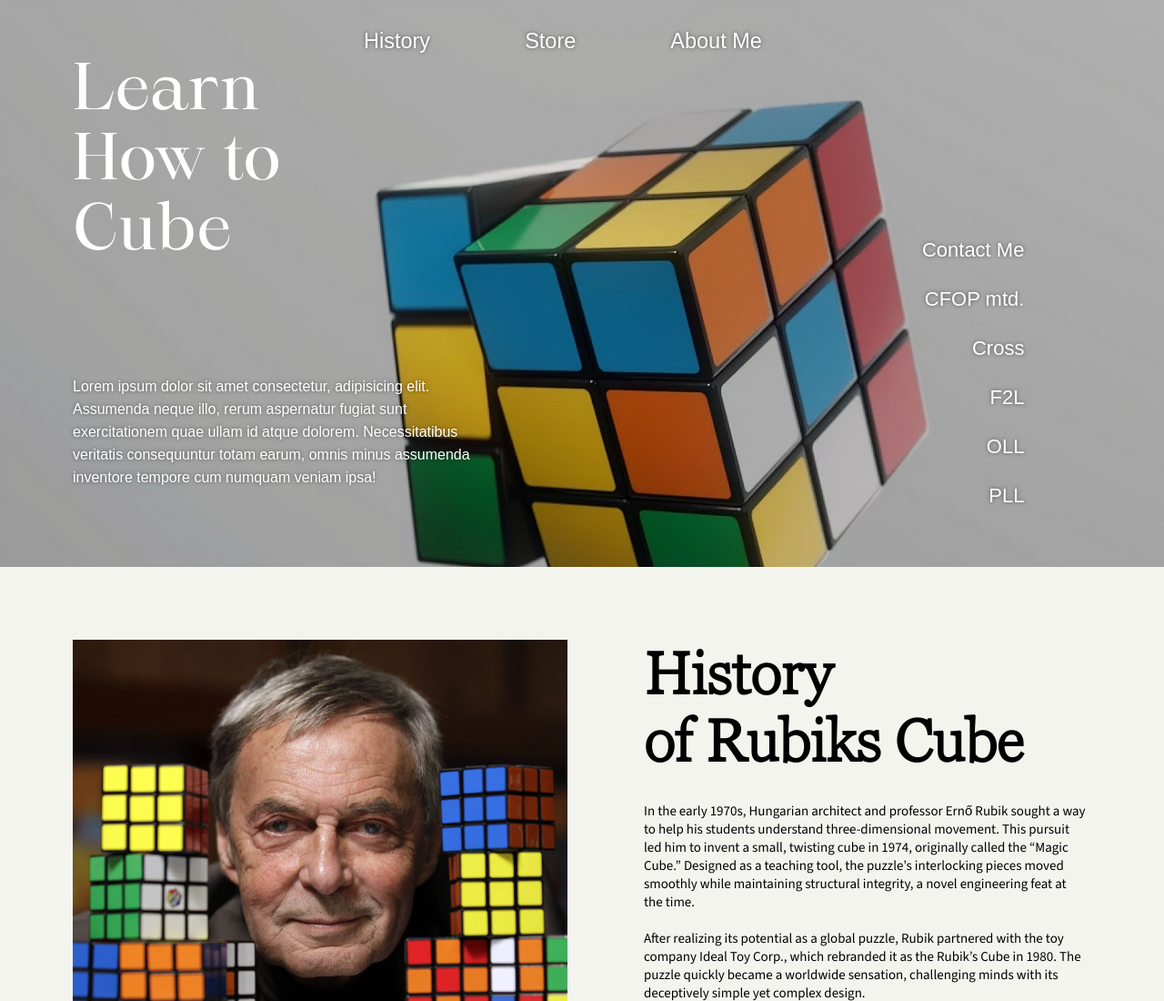
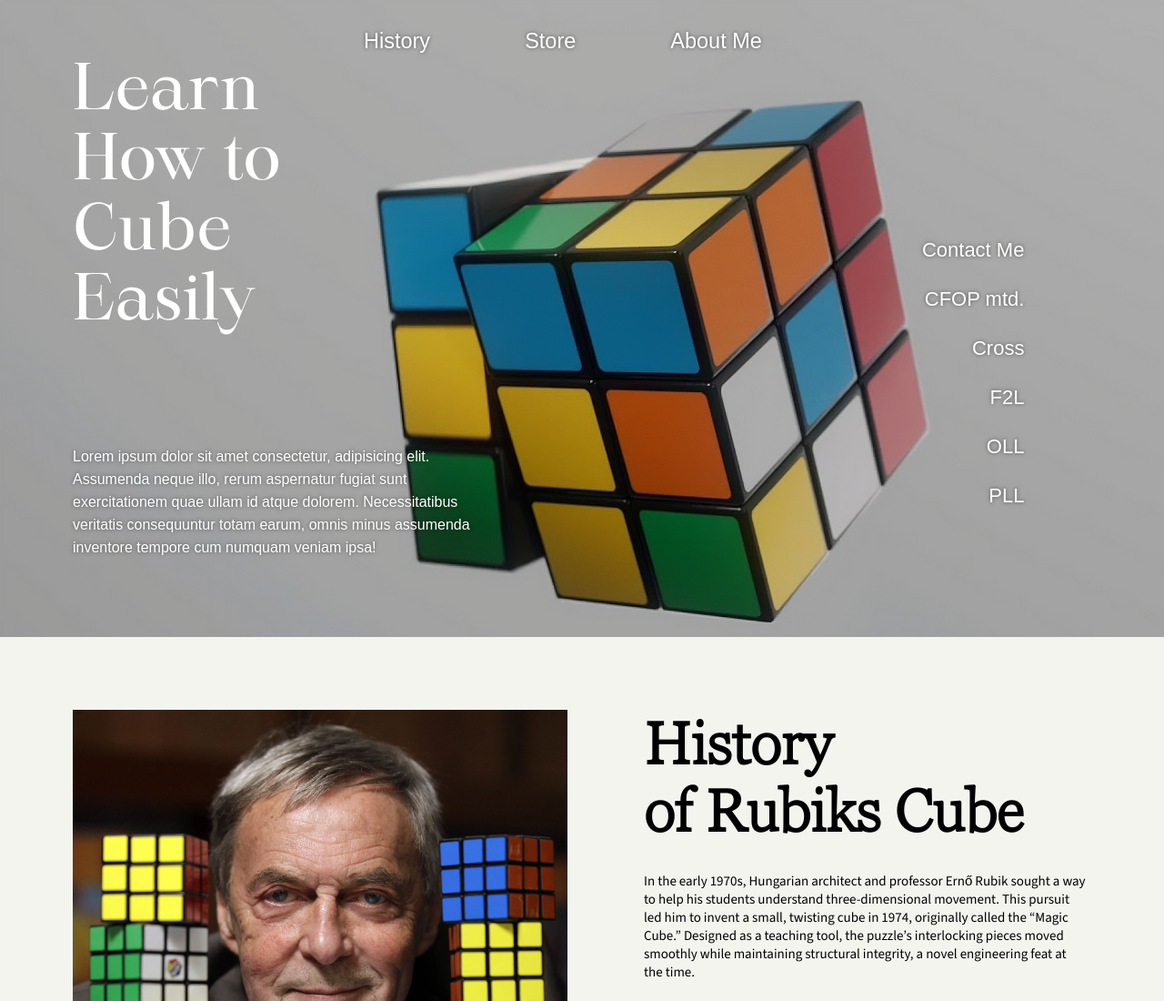
Before and after one commit to nemoou-pokemon/RUBIK-S-ALG, a plain HTML site: page index.html in a window 1280 px wide. Shown: the top 1100 px of the page at 91% size. Drawn offline with nearby package versions, Linux system fonts and the light colour scheme; files whose address does not match are found by name; a web font is replaced by a local one.

Commit message:
Add detail on title

```diff
--- a/index.html
+++ b/index.html
@@ -242,7 +242,7 @@
 
 
         <div class="navbar">
-            <h1>Learn How to Cube</h1>
+            <h1>Learn How to Cube Easily</h1>
         </div>
         <div class="note">
             <p >Lorem ipsum dolor sit amet consectetur, adipisicing elit. Assumenda neque illo, rerum aspernatur fugiat sunt exercitationem quae ullam id atque dolorem. Necessitatibus veritatis
```
